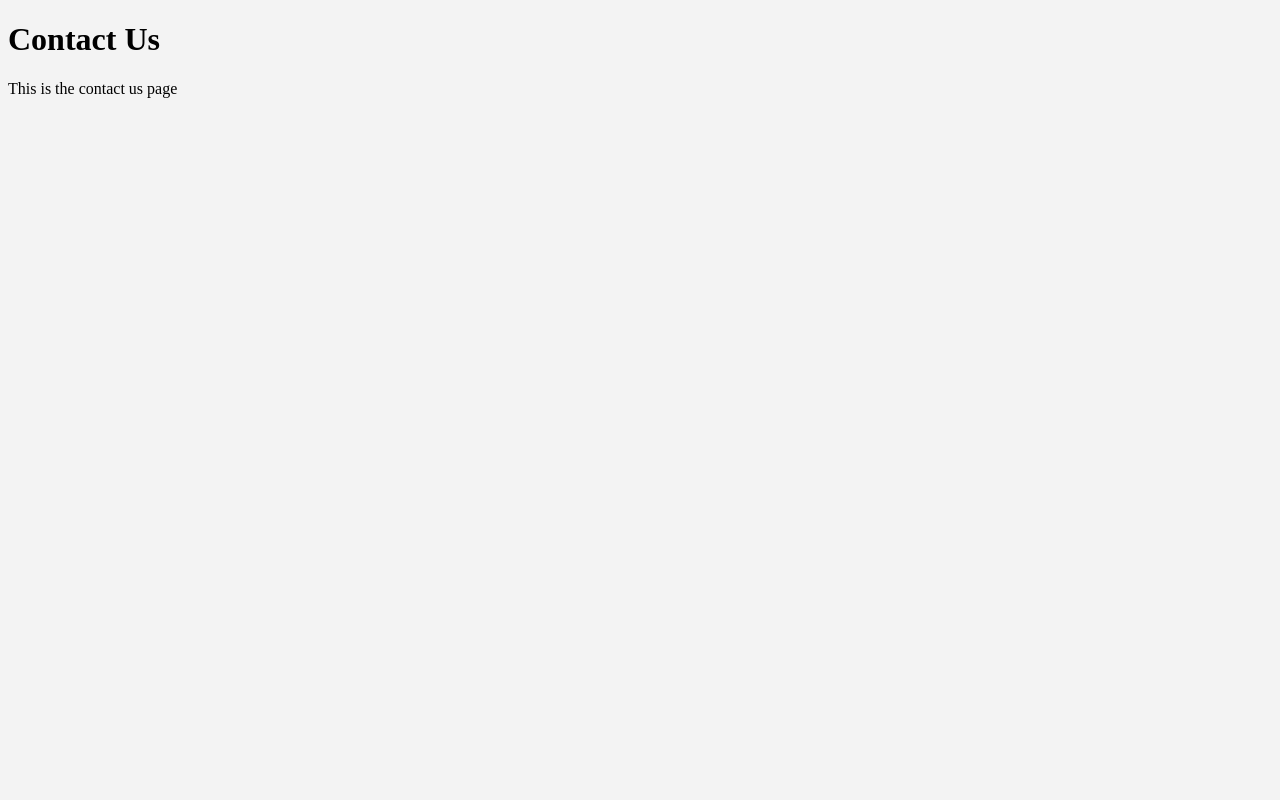
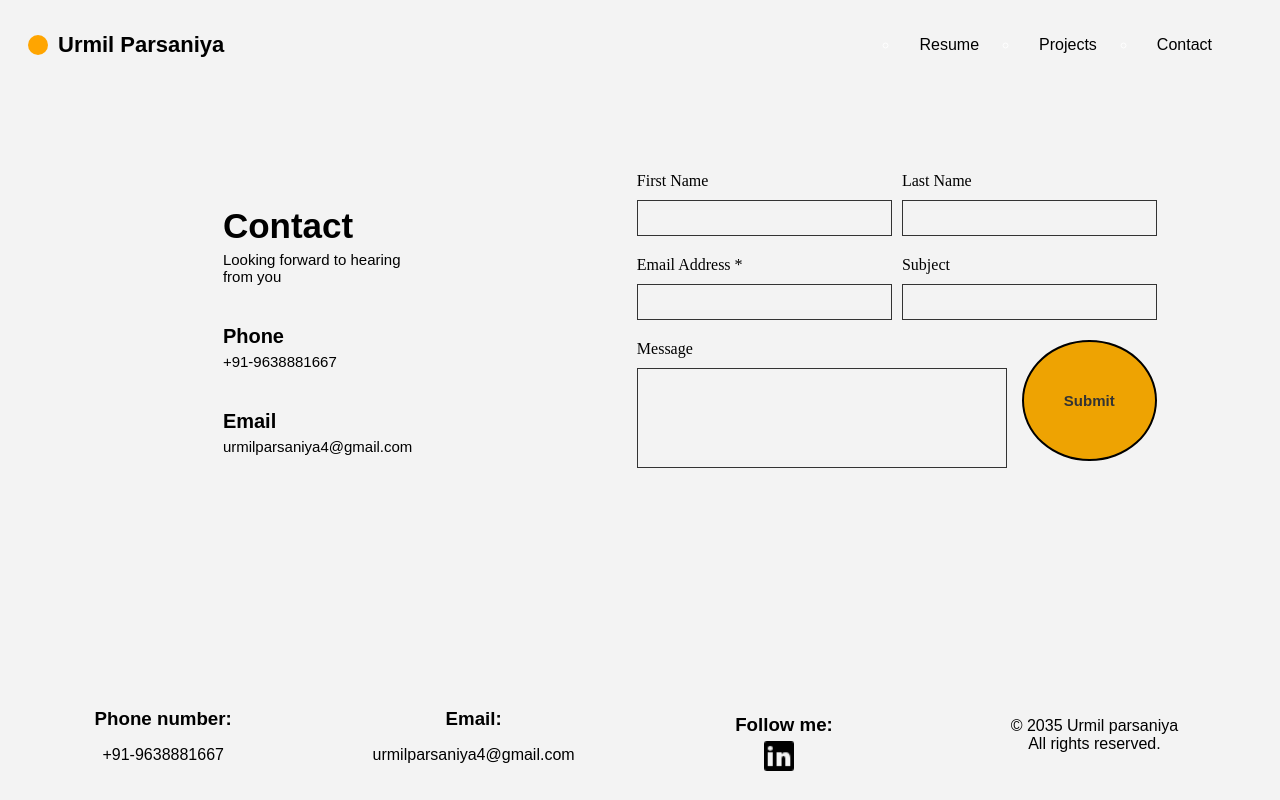
Before and after one commit to urmilparsaniya/Projects, a Next.js app: page /contact in a window 1280 px wide. Built offline with nearby package versions, Linux system fonts and the light colour scheme.

Commit message:
home page and contact us page

```diff
--- a/components/Footer.js
+++ b/components/Footer.js
@@ -7,7 +7,7 @@ const Footer = () => (
     {/* <hr className={styles.separator} /> */}
     <div className={styles.contactInfo}>
       <h3>Phone number:</h3>
-      <p>123-456-7890</p>
+      <p>+91-9638881667</p>
     </div>
     <div className={styles.contactInfo}>
       <h3>Email:</h3>
--- a/components/Header.js
+++ b/components/Header.js
@@ -9,11 +9,11 @@ const Header = () => (
       <ul className={styles.navList}>
         <li className={styles.specialItem}>
           <div className={styles.orangeRound}></div>
-          <span className={styles.myName}>Urmil Parsaniya</span>
+          <a href='/' className={styles.myName}>Urmil Parsaniya</a>
         </li>
         <li className={styles.endItemsContainer}>
           <ul>
-            <li><Link href="/" className={styles.navLink}>Contact</Link></li>
+            <li><Link href="/contact" className={styles.navLink}>Contact</Link></li>
             <li><Link href="/" className={styles.navLink}>Projects</Link></li>
             <li><Link href="/" className={styles.navLink}>Resume</Link></li>
           </ul>
--- a/pages/contact.js
+++ b/pages/contact.js
@@ -1,10 +1,60 @@
 import React from 'react';
+import Header from '../components/Header';
+import Footer from '../components/Footer';
+import styles from '../styles/contactUs.module.css';
 
 const ContactPage = () => {
   return (
     <div>
-      <h1> Contact Us </h1>
-      <p> This is the contact us page </p>
+      <Header />
+      <div className={styles.contactSection}>
+        <div className={styles.contactBox}>
+          <div className={styles.contactContent}>
+            <div className={styles.contactHeading}>Contact</div>
+            <div className={styles.contactSubheading}>
+              Looking forward to hearing from you
+            </div>
+            <div className={styles.contactInfoHeading}>Phone</div>
+            <div className={styles.contactInfo}>+91-9638881667</div>
+            <div className={styles.contactInfoHeading}>Email</div>
+            <div className={styles.contactInfo}>urmilparsaniya4@gmail.com</div>
+          </div>
+        </div>
+        <div className={styles.contactDetailMain}>
+          <div className={styles.contactDetail}>
+            <div className={styles.firstName}>
+              <label htmlFor="firstName">First Name</label>
+              <input type="text" id="firstName" name="firstName" />
+            </div>
+            <div className={styles.lastName}>
+              <label htmlFor="lastName">Last Name</label>
+              <input type="text" id="lastName" name="lastName" />
+            </div>
+          </div>
+          <div className={styles.contactDetail}>
+            <div className={styles.email}>
+              <label htmlFor="email">Email Address *</label>
+              <input type="text" id="email" name="email" required />
+            </div>
+            <div className={styles.subject}>
+              <label htmlFor="subject">Subject</label>
+              <input type="text" id="subject" name="subject" />
+            </div>
+          </div>
+          <div className={styles.contactDetail}>
+            <div className={styles.message}>
+              <label htmlFor="message">Message</label>
+              <input type="text" id="message" name="message" />
+            </div>
+            <div className={styles.submit}>
+              <button type="submit" className={styles.submitButton}>
+                Submit
+              </button>
+            </div>
+          </div>
+        </div>
+      </div>
+      <Footer />
     </div>
   );
 };
--- /dev/null
+++ b/styles/contactUs.module.css
@@ -0,0 +1,141 @@
+/* contactUs.module.css */
+
+.contactSection {
+  display: flex;
+  justify-content: center;
+  align-items: center;
+  padding-left: 17%;
+}
+
+.contactBox {
+  display: flex;
+  justify-content: center;
+  align-items: center;
+  height: 60vh;
+  padding-right: 20%;
+}
+
+.contactDetailMain {
+  display: flex;
+  flex-direction: column;
+  justify-content: center; /* Distribute items along the main axis */
+  align-items: center; /* Align items to the start of the cross axis */
+  height: 60vh;
+  padding-right: 10%;
+}
+
+.contactDetail {
+  margin-bottom: 20px;
+}
+
+.contactDetail {
+  display: flex;
+  justify-content: space-between;
+  align-items: flex-start;
+}
+
+.email,
+.subject {
+  flex: 1; /* Allow elements to grow and occupy available space */
+  margin-right: 10px; /* Add margin-right for spacing between email and message inputs */
+}
+
+.firstName,
+.lastName {
+  flex: 1; /* Allow elements to grow and occupy available space */
+  margin-right: 10px; /* Add margin-right for spacing between email and message inputs */
+}
+
+.message {
+  flex: 1; /* Allow elements to grow and occupy available space */
+  margin-right: 15px; /* Add margin-right for spacing between email and message inputs */
+}
+
+.submit {
+    flex: 1; /* Allow submit button to take some space */
+  }
+
+.message input[type='text'] {
+  background-color: #f3f3f3;
+  font-family: 'Arial', sans-serif;
+  font-size: 16px;
+  color: #333;
+  border: 1px solid #333;
+  padding: 8px;
+  width: 370px;
+  box-sizing: border-box;
+  margin-top: 10px;
+  height: 100px;
+}
+
+.email input[type='text'],
+.subject input[type='text'] {
+  background-color: #f3f3f3;
+  font-family: 'Arial', sans-serif;
+  font-size: 16px;
+  color: #333;
+  border: 1px solid #333;
+  padding: 8px;
+  width: 100%;
+  box-sizing: border-box;
+  margin-top: 10px;
+}
+
+.firstName input[type='text'],
+.lastName input[type='text'] {
+  background-color: #f3f3f3;
+  font-family: 'Arial', sans-serif;
+  font-size: 16px;
+  color: #333;
+  border: 1px solid #333;
+  padding: 8px;
+  width: 100%;
+  box-sizing: border-box;
+  margin-top: 10px;
+}
+.contactContent {
+  padding-left: 0px;
+}
+
+.contactHeading {
+  font-weight: bold;
+  font-size: 35px;
+  font-family: 'Arial', sans-serif;
+}
+
+.contactSubheading {
+  font-size: 15px;
+  margin-top: 5px;
+  font-family: 'Arial', sans-serif;
+}
+
+.contactInfoHeading {
+  font-size: 20px;
+  margin-top: 40px;
+  font-family: 'Arial', sans-serif;
+  font-weight: bold;
+}
+
+.contactInfo {
+  font-size: 15px;
+  margin-top: 5px;
+  font-family: 'Arial', sans-serif;
+}
+
+.submitButton {
+  background-color: #eea302; /* Set button background color */
+  color: #333; /* Set text color */
+  border: none; /* Remove border */
+  border-radius: 50%; /* Make button round */
+  padding: 50px 40px; /* Add padding */
+  cursor: pointer; /* Show pointer on hover */
+  font-family: 'Arial', sans-serif;
+  font-weight: bold;
+  border: 2px solid black;
+  font-size: 15px;
+}
+
+.submitButton:hover {
+  background-color: #f3f3f3;
+  color: #333;
+}
--- a/styles/footer.module.css
+++ b/styles/footer.module.css
@@ -1,13 +1,14 @@
 /* styles/footer.module.css */
 .footer {
-  padding: 20px;
+  padding: initial;
   display: flex;
   justify-content: space-between;
   align-items: center;
   flex-wrap: wrap;
   position: fixed;
   bottom: 0;
-  width: 100%;
+  width: 97%;
+  font-family: 'Arial', sans-serif;
 }
 
 /* .separator {
--- a/styles/header.module.css
+++ b/styles/header.module.css
@@ -8,6 +8,7 @@
   list-style: none;
   padding: 0;
   display: flex;
+  font-family: 'Arial', sans-serif;
 }
 
 .specialItem {
@@ -57,6 +58,7 @@
   font-size: 22px;
   color: #000000;
   font-family: 'Arial', sans-serif;
+  text-decoration: none;
 }
 
 .endItemsContainer ul {
```
Also changed, not shown: pages/index.js (+45 -2 lines), styles/style.module.css (added, +88 -0 lines), public/images/car.jpg (added).
